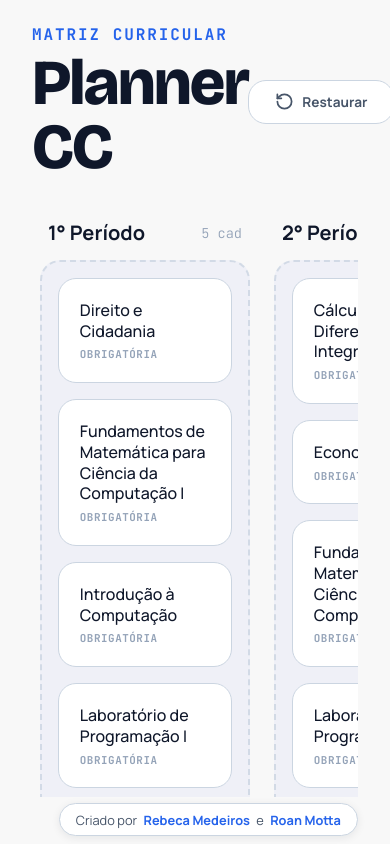
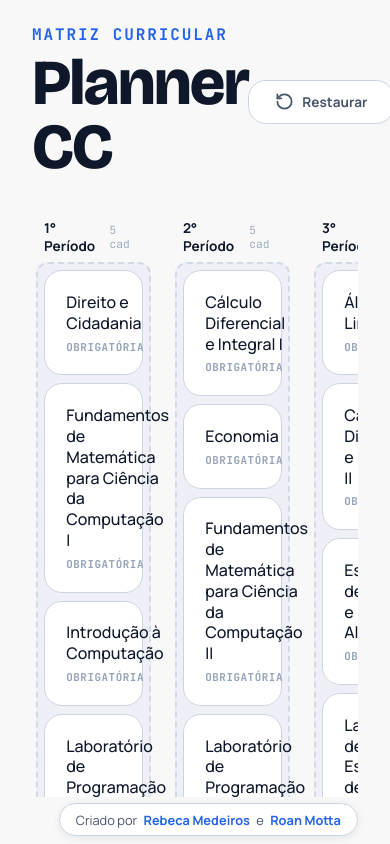
Before and after one commit to rebecamdrs/ufcg-cc-planner, a React (Vite) app: page / in a window 390 px wide. Built offline with nearby package versions, Linux system fonts and the light colour scheme; no server answers.

Commit message:
style: ajusta para mobile

```diff
--- a/src/components/ColunaPeriodo/coluna-periodo.css
+++ b/src/components/ColunaPeriodo/coluna-periodo.css
@@ -15,7 +15,8 @@
 
 /* Wrapper da Coluna (Header + Corpo) */
 .coluna-periodo-wrapper {
-  width: 210px;
+  min-width: 150px;
+  max-width: 210px;
   flex-shrink: 0;
   display: flex;
   flex-direction: column;
@@ -60,3 +61,31 @@
   flex-direction: column;
   gap: 1rem;
 }
+
+@media (max-width: 768px) {
+  .container-periodos {
+    gap: 0.5rem;
+    padding-left: 0.25rem;
+    padding-right: 0.5rem;
+  }
+
+  .coluna-periodo-wrapper {
+    min-width: 105px;
+    max-width: 115px;
+    gap: 0.4rem;
+  }
+
+  .coluna-periodo {
+    padding: 0.4rem;
+    border-radius: 12px;
+    gap: 0.5rem;
+  }
+
+  .titulo-periodo {
+    font-size: 0.85rem;
+  }
+
+  .contagem-cadeiras {
+    font-size: 0.7rem;
+  }
+}
```
